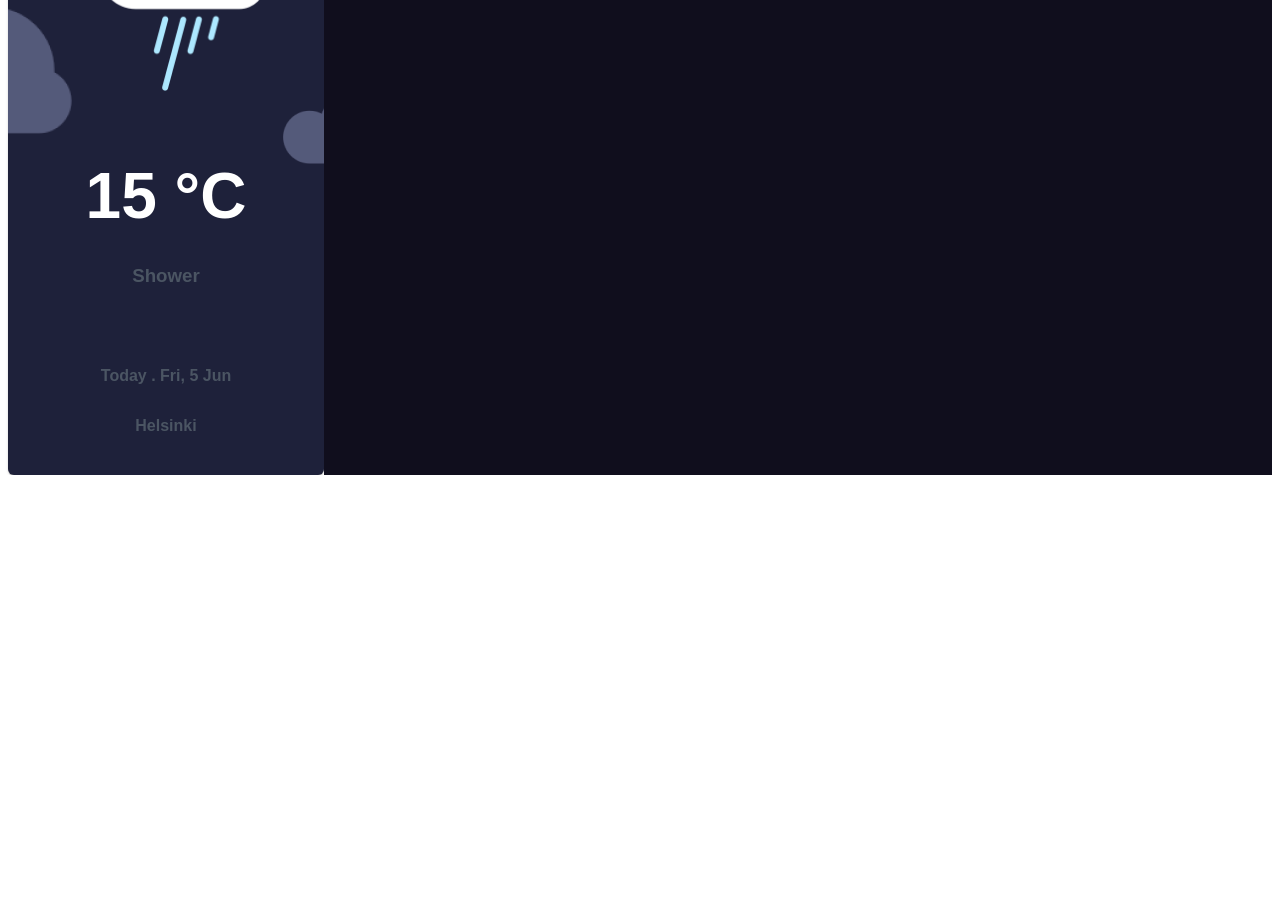
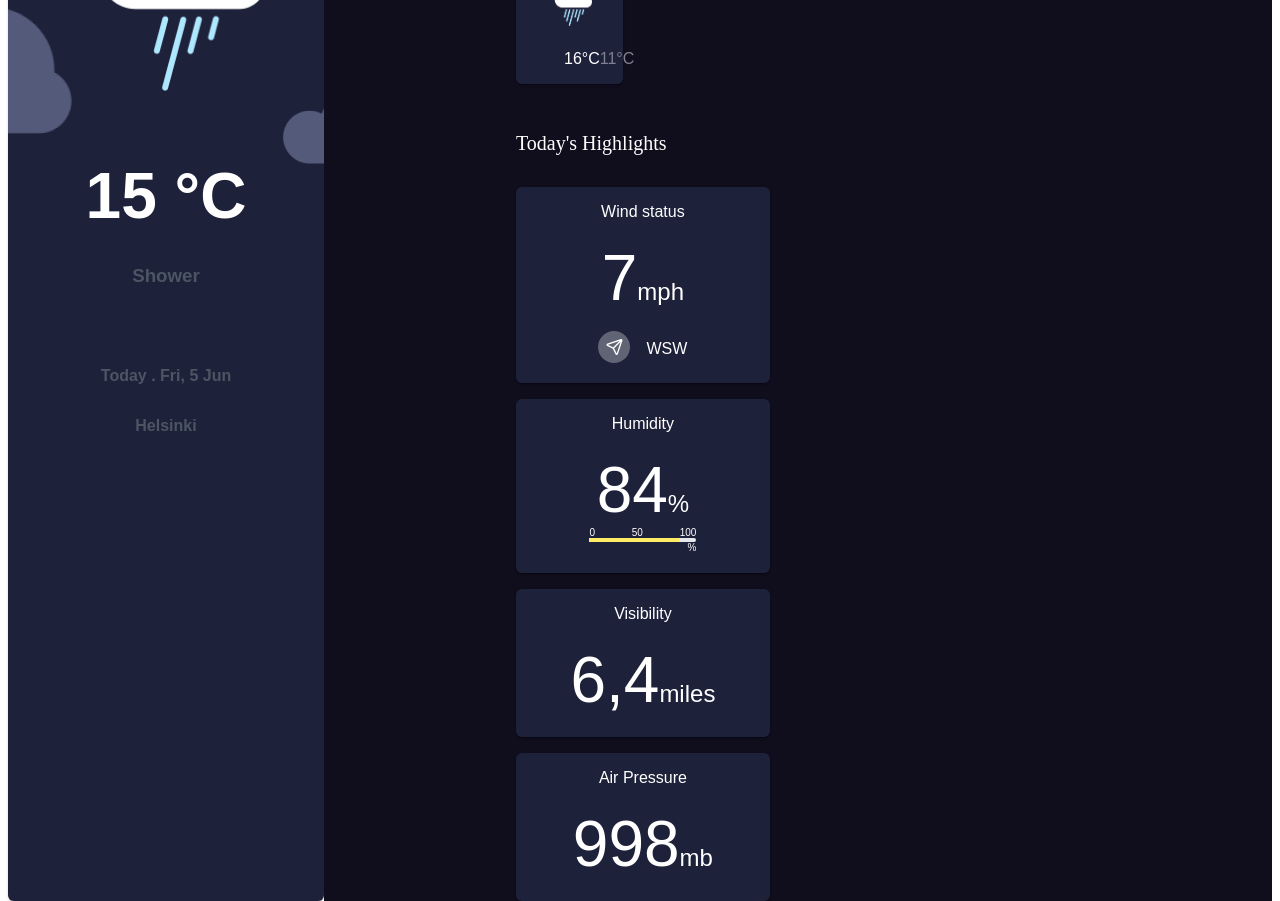
Before and after one commit to hllanos5/m3-pf, a React (Vite) app in the folder practica/: page / in a window 1280 px wide. Shown: the part 340-1241 px from the top of the page. Before the commit the page ends 815 px from the top, so only its background shows below. Built offline with nearby package versions, Linux system fonts and the light colour scheme; a web font is replaced by a local one.

Commit message:
avance de cards inferiores

```diff
--- a/practica/src/components/LadoDerecho.jsx
+++ b/practica/src/components/LadoDerecho.jsx
@@ -1,7 +1,7 @@
 import React from 'react'
 import { Card } from 'primereact/card';
 import { Image } from 'primereact/image';
-import { Button } from 'primereact/button';
+import { Slider } from "primereact/slider";
 
 export function LadoDerecho() {
 
@@ -11,6 +11,7 @@ const footer = (
         <div className='minimo'>11°C</div>
     </>
 );
+
   return (
     <>
         <Card className='unidad-medida'>
@@ -19,21 +20,61 @@ const footer = (
         </Card>
         <div className='panel-clima'>
             <Card footer={footer} header='Tomorrow'>
-                <Image src="./images/HeavyRain.png" alt="Image" width="80" />
+                <Image src="./images/HeavyRain.png" alt="Image" width="45" />
             </Card>
             <Card footer={footer} header='Tomorrow'>
-                <Image src="./images/HeavyRain.png" alt="Image" width="80" />
+                <Image src="./images/HeavyRain.png" alt="Image" width="45" />
             </Card>
             <Card footer={footer} header='Tomorrow'>
-                <Image src="./images/HeavyRain.png" alt="Image" width="80" />
+                <Image src="./images/HeavyRain.png" alt="Image" width="45" />
             </Card>
             <Card footer={footer} header='Tomorrow'>
-                <Image src="./images/HeavyRain.png" alt="Image" width="80" />
+                <Image src="./images/HeavyRain.png" alt="Image" width="45" />
             </Card>
             <Card footer={footer} header='Tomorrow'>
-                <Image src="./images/HeavyRain.png" alt="Image" width="80" />
+                <Image src="./images/HeavyRain.png" alt="Image" width="45" />
             </Card>
         </div>
+        <h1 className='highlight'>Today's Highlights</h1>
+        <div className='panel-highlight'>
+            <Card header='Wind status'>
+                <div className='contenido'>
+                    <span className='grande'>7</span>
+                    <span className='pequeno'>mph</span>
+                </div>
+                <div className='pie'>
+                    <i className="pi pi-send"></i>WSW
+                </div>
+            </Card>
+            <Card  header='Humidity'>
+                <div className='contenido'>
+                    <span className='grande'>84</span>
+                    <span className='pequeno'>%</span>
+                </div>
+                <div className='pie'>
+                    <div className='porcentaje'>
+                        <span>0</span>
+                        <span>50</span>
+                        <span>100</span>
+                    </div>
+                    <Slider value='84' className="w-14rem" />
+                    <div className='porcentaje-footer'>%</div>
+                </div>
+            </Card>
+            <Card header='Visibility'>
+                <div className='contenido'>
+                    <span className='grande'>6,4</span>
+                    <span className='pequeno'>miles</span>
+                </div>
+            </Card>
+            <Card header='Air Pressure'>
+                <div className='contenido'>
+                    <span className='grande'>998</span>
+                    <span className='pequeno'>mb</span>
+                </div>
+            </Card>
+        </div>
+
     </>
   )
 }
--- a/practica/src/index.css
+++ b/practica/src/index.css
@@ -53,10 +53,12 @@ main {
     height: 100%;
     background-color: #100e1d;
     color: white;
-    padding-inline: 5rem;
+    padding-inline: 12rem;
 
     .unidad-medida{
       background:#100e1d;
+      .p-card-body{
+          padding-bottom: 0;
       .p-card-content{
         color: white;
         display: flex;
@@ -73,11 +75,13 @@ main {
             background: white;
         }
       }
+      }
     }
     .panel-clima{
       display: grid;
-      grid-template-columns: repeat(auto-fill, 18%);
-      gap:1rem;
+      grid-template-columns: repeat(auto-fill, 19%);
+      gap:0.5rem;
+      justify-content: space-between;
       .p-card{
         background: #1e213a;
         color: white;
@@ -106,5 +110,65 @@ main {
         }
       }
     }
+    .highlight{
+      margin-top: 3rem;
+      margin-bottom: 2rem;
+      font-weight: 500;
+      font-size: 1.25rem;
+    }
+    .panel-highlight{
+      display: grid;
+      width: 100%;
+      gap: 4rem;
+      row-gap: 1rem;
+      justify-content: space-between;
+      grid-template-columns: repeat(auto-fill, 45%);
+      .p-card-content{
+        padding-block: 0;
+      }
+      .p-card{
+        background: #1e213a;
+        color: white;
+        text-align: center;
+        .p-card-header{
+          margin-top: 1rem;
+          text-align: center;
+        }
+        .contenido{
+          .grande{
+            font-size: 64px;
+          }
+          .pequeno{
+            font-size: 24px;
+          }
+        }
+        .pie{
+          width: 50%;
+          margin: 0 auto;
+          i{
+            padding: 0.5rem;
+            border-radius: 50%;
+            background: #616475;
+            margin-right: 1rem;
+            margin-top: 1rem;
+          }
+          .p-slider-range{
+            background: #FFEC65;
+          }
+          .p-slider-handle{
+            display: none;
+          }
+          .porcentaje{
+            justify-content: space-between;
+            display: flex;
+            font-size: 10px;
+          }
+          .porcentaje-footer{
+            text-align: right;
+            font-size: 10px;
+          }
+        }
+      }
+    }
   }
 }
```
